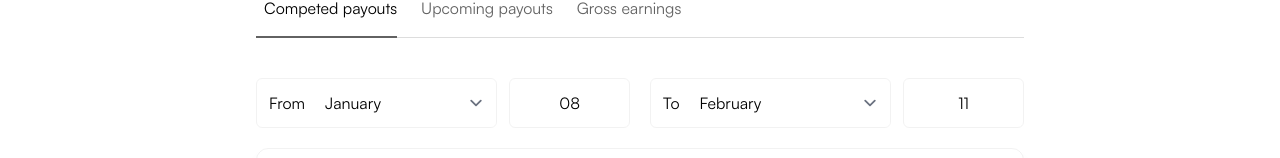
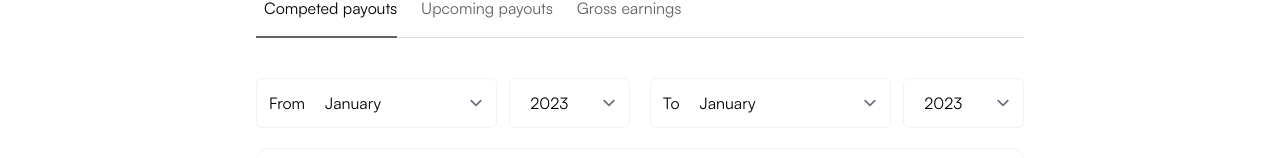
Before and after one commit to Handys-Inc/mvp-provider-portal, a React (Create React App) app: page /transactions in a window 1280 px wide. Shown: the part 388-546 px from the top of the page. Built offline with nearby package versions, Linux system fonts and the light colour scheme.

Commit message:
transactions date select fix

```diff
--- a/src/app/Transactions/components/DateSelector.js
+++ b/src/app/Transactions/components/DateSelector.js
@@ -8,13 +8,28 @@ function DateSelector() {
         <div class="w-2/3 flex items-center border border-faintGray rounded-md ">
           <span class="prefix ml-3">From</span>
           <select className="form-input border-none outline-none">
-            <option value="January"> January</option>
-            <option value="January"> February</option>
-            <option value="January"> March</option>
+              <option value="January">January</option>
+            <option value="February">February</option>
+            <option value="March">March</option>
+            <option value="April">April</option>
+            <option value="May">May</option>
+            <option value="June3">June</option>
+            <option value="July">July</option>
+            <option value="August">August</option>
+            <option value="September">September</option>
+            <option value="Octover">October</option>
+            <option value="Novovember">November</option>
+            <option value="December">December</option>
           </select>
         </div>
+        {/* YEAR Selector */}
         <div className="w-1/3 border-faintGray flex items-center justify-center text-center rounded-md border">
-          08
+          <select className="form-input border-none outline-none">
+            <option value="2023"> 2023</option>
+            <option value="2024"> 2024</option>
+            <option value="2025"> 2025</option>
+            <option value="2025"> 2026</option>
+          </select>
         </div>
       </div>
 
@@ -23,12 +38,28 @@ function DateSelector() {
         <div class="w-2/3 flex items-center border border-faintGray rounded-md">
           <span class="prefix ml-3">To</span>
           <select className="form-input border-none outline-none">
-            <option value="January"> February</option>
-            <option value="January"> March</option>
+            <option value="January">January</option>
+            <option value="February">February</option>
+            <option value="March">March</option>
+            <option value="April">April</option>
+            <option value="May">May</option>
+            <option value="June3">June</option>
+            <option value="July">July</option>
+            <option value="August">August</option>
+            <option value="September">September</option>
+            <option value="Octover">October</option>
+            <option value="Novovember">November</option>
+            <option value="December">December</option>
           </select>
         </div>
+        {/* YEAR Selector */}
         <div className="w-1/3 border-faintGray flex items-center justify-center text-center rounded-md border">
-          11
+          <select className="form-input border-none outline-none">
+            <option value="2023"> 2023</option>
+            <option value="2024"> 2024</option>
+            <option value="2025"> 2025</option>
+            <option value="2025"> 2026</option>
+          </select>
         </div>
       </div>
     </div>
```
